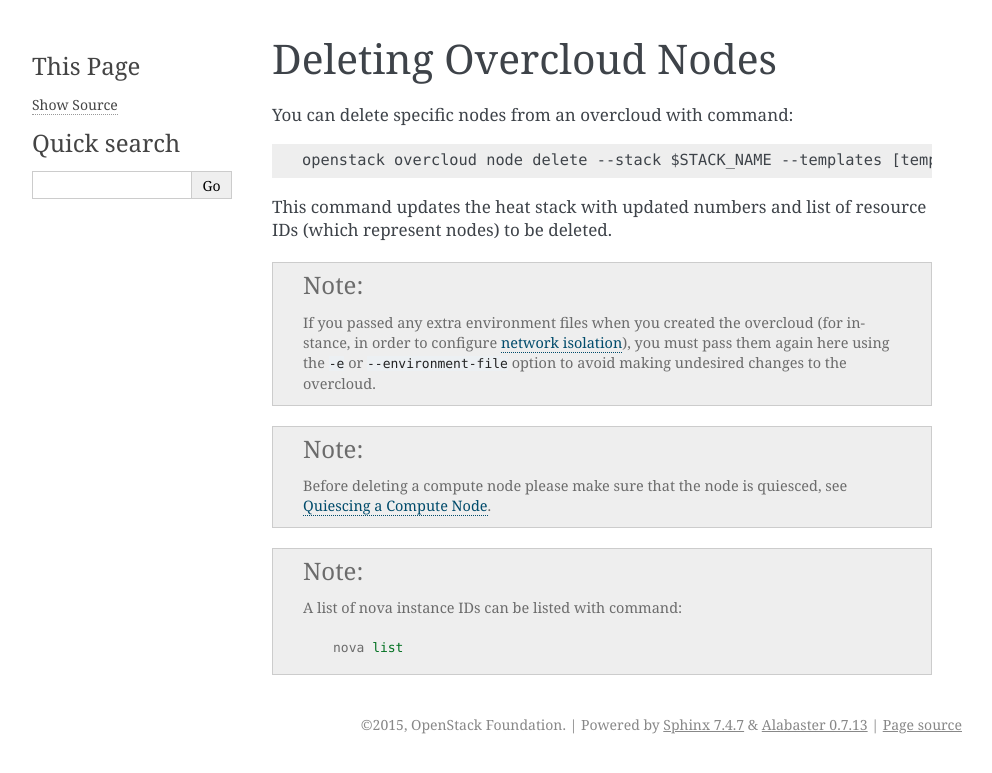
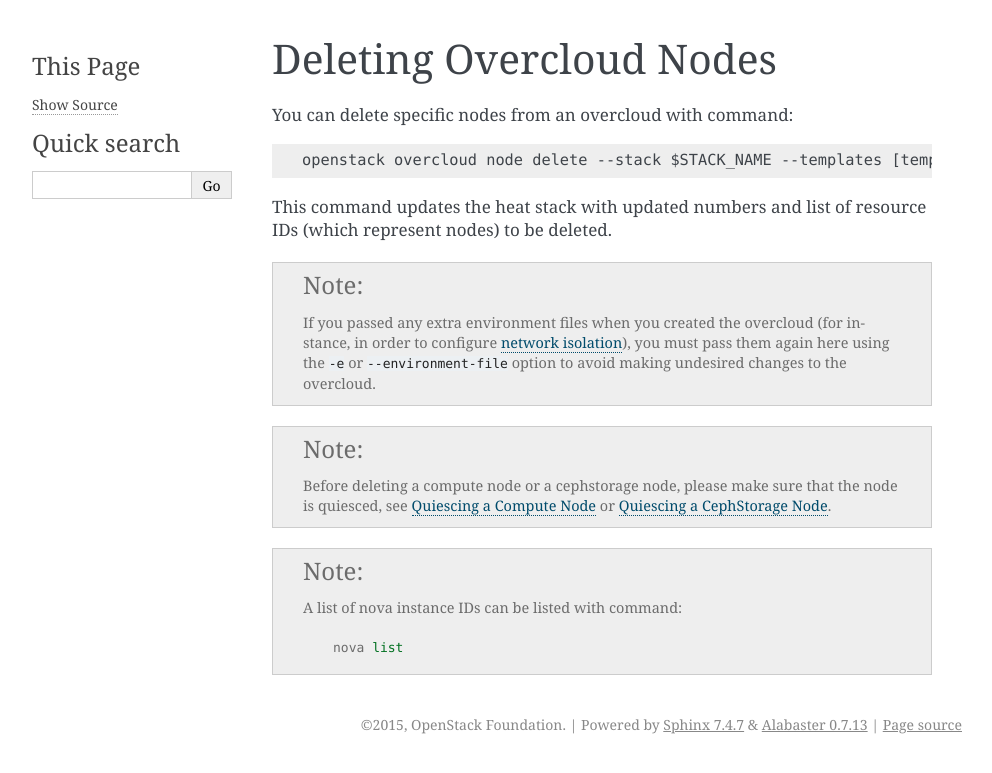
Before and after one commit to openstack-archive/tripleo-docs, a Sphinx documentation site: the page built from doc/source/post_deployment/delete_nodes.rst, in a window 1280 px wide. Shown: the top 773 px of the page, without its empty margins (148-1140 px from the left). Built offline with Sphinx 7.4.7, drawn with Linux system fonts in a browser that asks for light colours.

Commit message:
Document how to quiesce and delete a cephstorage node
Adds a chapter in post_deployment describing how to cleanly remove
from the Ceph cluster a cephstorage node and all the OSDs it hosted.

Change-Id: I6690bb54e4724d1042ecc3fa812cc390de6ce49d

```diff
--- a/doc/source/post_deployment/delete_nodes.rst
+++ b/doc/source/post_deployment/delete_nodes.rst
@@ -18,8 +18,9 @@
    changes to the overcloud.
 
 .. note::
-   Before deleting a compute node please make sure that the node is quiesced,
-   see :ref:`quiesce_compute`.
+   Before deleting a compute node or a cephstorage node, please make sure that
+   the node is quiesced, see :ref:`quiesce_compute` or
+   :ref:`quiesce_cephstorage`.
 
 .. note::
    A list of nova instance IDs can be listed with command::
--- a/doc/source/post_deployment/post_deployment.rst
+++ b/doc/source/post_deployment/post_deployment.rst
@@ -10,6 +10,7 @@
    scale_roles
    delete_nodes
    quiesce_compute
+   quiesce_cephstorage
    vm_snapshot
    package_update
    upgrade
```
Also changed, not shown: doc/source/post_deployment/quiesce_cephstorage.rst (added, +56 -0 lines).
